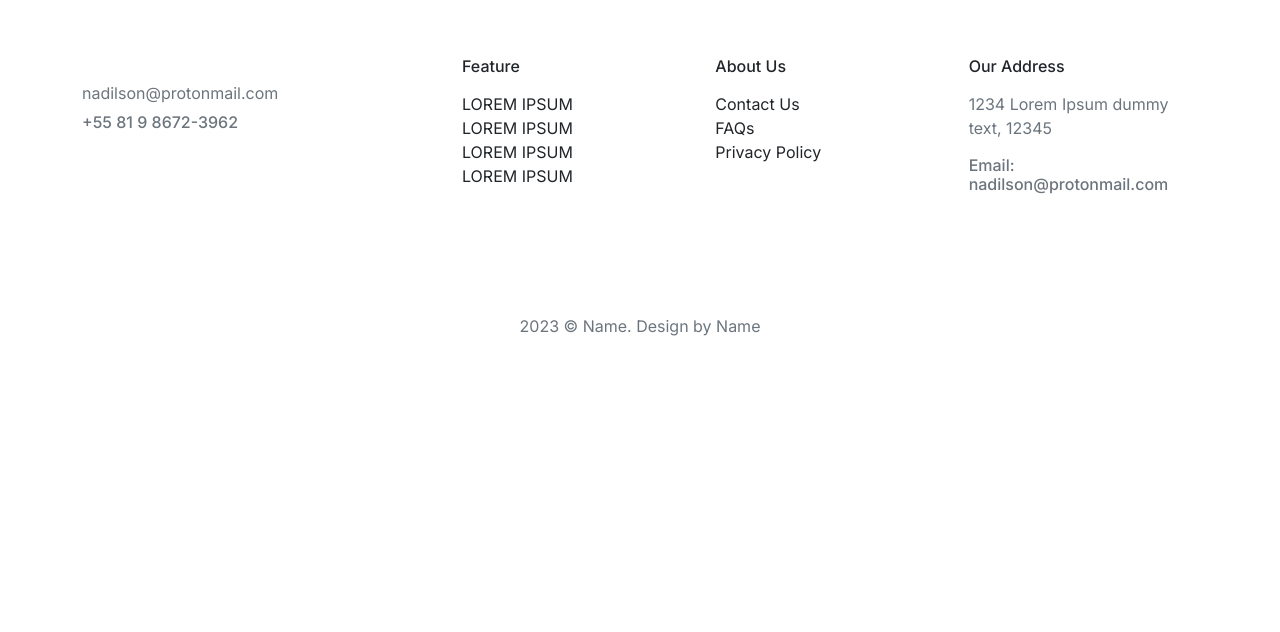
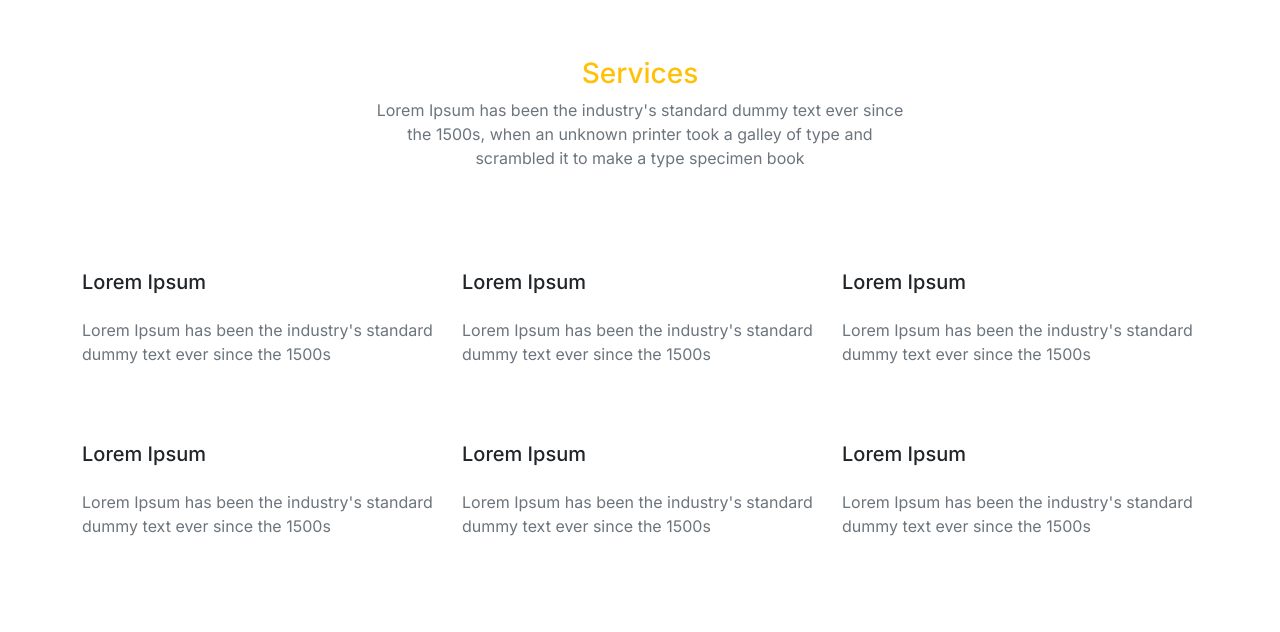
Before and after one commit to Nadilson-IFPE/nextjs-typescript-landing-page, a Next.js app: page / in a window 1280 px wide. Shown: the part 2648-3280 px from the top of the page. Before the commit the page ends 3086 px from the top, so only its background shows below. Built offline with nearby package versions, Linux system fonts and the light colour scheme.

Commit message:
Added Service comnponent to landing page

```diff
--- a/src/pages/index.tsx
+++ b/src/pages/index.tsx
@@ -5,6 +5,7 @@ import Header from '@/components/Header'
 import Footer from '@/components/Footer'
 import Hero from '@/components/Hero'
 import Feature from './../components/Feature';
+import Service from '@/components/Service'
 
 export default function Home() {
   return (
@@ -13,6 +14,7 @@ export default function Home() {
         <Header />
         <Hero />
         <Feature />
+        <Service />
         <Footer />
       </Layout>
     </>
```
